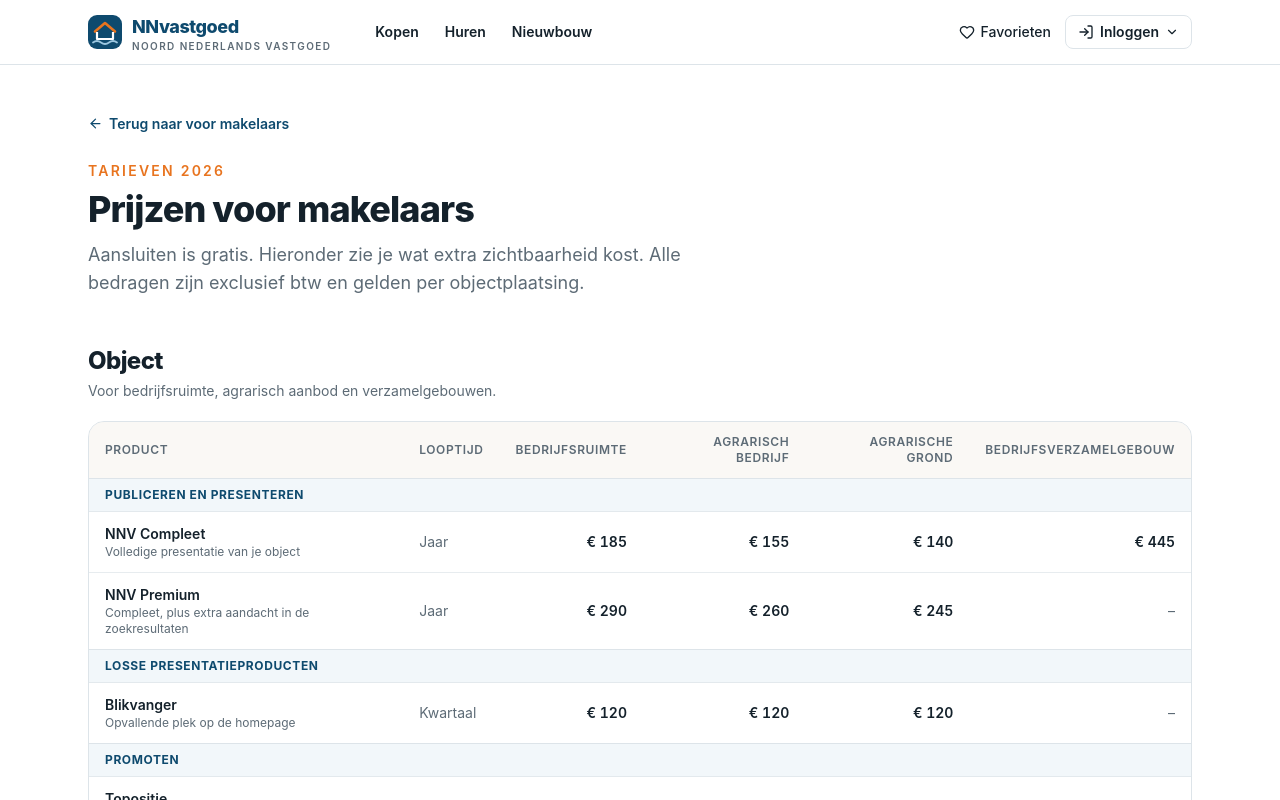
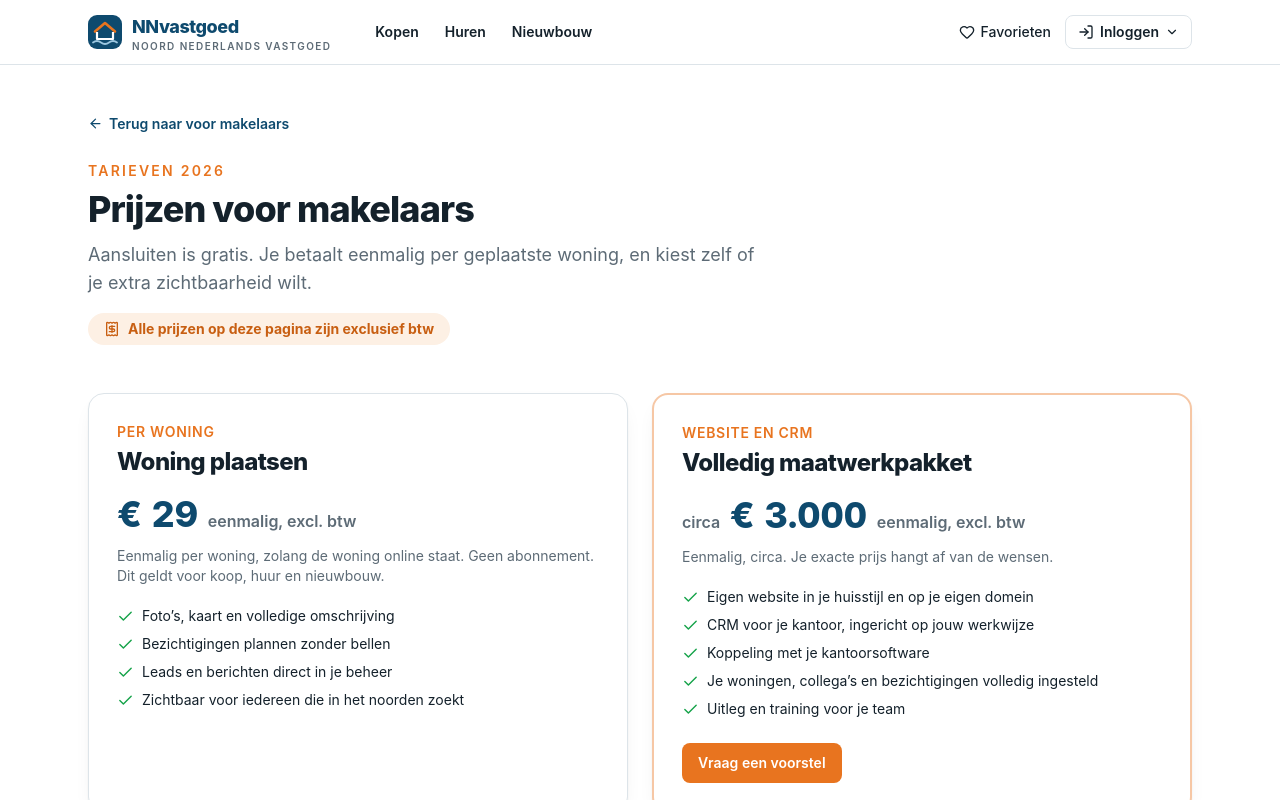
Before and after one commit to Symplution/NNVastgoed, a Next.js app: page /voor-makelaars/prijzen in a window 1280 px wide. Shown: the top 800 px of the page. Built offline with nearby package versions, Linux system fonts and the light colour scheme; no server answers.

Commit message:
Prijzen: woning plaatsen eenmalig per woning, maatwerkpakket circa 3000, alle prijzen excl. btw zichtbaar
Co-Authored-By: Claude Sonnet 5.5 <noreply@anthropic.com>
Claude-Session: https://claude.ai/code/session_01RA4XnstH7Yr9XCtvhe7YEQ

```diff
--- a/src/app/voor-makelaars/aanmelden/page.tsx
+++ b/src/app/voor-makelaars/aanmelden/page.tsx
@@ -12,7 +12,7 @@ const STEPS = [
   { Icon: Network, t: 'Zet je aanbod online', d: 'Voer woningen zelf in, of koppel je kantoorsoftware zodat je aanbod automatisch binnenkomt en bijgewerkt blijft.' },
 ];
 const FAQ = [
-  ['Wat kost het?', 'Aansluiten is gratis. Wil je extra zichtbaarheid, dan zijn er pakketten; die zie je onder Pakketten op de pagina Voor makelaars. Je krijgt nooit een verrassing.'],
+  ['Wat kost het?', 'Aansluiten is gratis. Je betaalt eenmalig per geplaatste woning, en je kunt extra zichtbaarheid of een website en CRM op maat kiezen. Alle pakketten zie je onder Pakketten op de pagina Voor makelaars. Alle prijzen zijn exclusief btw.'],
   ['Voor wie is het?', 'Voor makelaarskantoren met woningen, nieuwbouw, huur of bedrijfsruimte in Groningen, Friesland en Drenthe. Wel of niet NVM maakt niet uit; NVM-kantoren krijgen wel een eigen label.'],
   ['Moet ik mijn software koppelen?', 'Nee. Je kunt woningen ook zelf invoeren. Een koppeling is handig bij veel aanbod: je ziet na elke aanroep wat is verwerkt en wat is afgewezen.'],
   ['Wat gebeurt er met de leads?', 'Elk contactverzoek en elke bezichtiging komt in je beheer en in je inbox, met de woning erbij. Gesprekken met zoekers lopen via het berichtenoverzicht.'],
@@ -49,7 +49,7 @@ export default function Aanmelden() {
           <h2 id="formulier" className="text-2xl font-extrabold tracking-tight">Aanmelden</h2>
           <p className="mt-2 text-muted">Na je aanmelding nemen we contact met je op om je kantoor aan te sluiten.</p>
           <ul className="mt-6 space-y-3 text-sm">
-            {['Aansluiten is gratis', 'Leads direct in je beheer en inbox', 'Zoekers plannen zelf een bezichtiging', 'Koppeling met je kantoorsoftware mogelijk', 'Alleen aanbod in Groningen, Friesland en Drenthe'].map((x) => <li key={x} className="flex gap-2"><CheckCircle2 size={18} className="shrink-0 text-green-600" aria-hidden />{x}</li>)}
+            {['Aansluiten is gratis, betalen per geplaatste woning', 'Leads direct in je beheer en inbox', 'Zoekers plannen zelf een bezichtiging', 'Koppeling met je kantoorsoftware mogelijk', 'Alleen aanbod in Groningen, Friesland en Drenthe'].map((x) => <li key={x} className="flex gap-2"><CheckCircle2 size={18} className="shrink-0 text-green-600" aria-hidden />{x}</li>)}
           </ul>
           <div className="mt-8 rounded-2xl bg-sand p-5 text-sm"><p className="flex items-center gap-2 font-bold"><PartyPopper size={17} aria-hidden /> Al aangesloten?</p><p className="mt-1 text-muted">Log in met je account en authenticator-app om je woningen, bezichtigingen en leads te beheren.</p><Link href="/login" className="btn-primary mt-3">Inloggen voor makelaars</Link></div>
         </div>
--- a/src/app/voor-makelaars/page.tsx
+++ b/src/app/voor-makelaars/page.tsx
@@ -1,6 +1,6 @@
 import type { Metadata } from 'next';
 import Link from 'next/link';
-import { BellRing, CalendarCheck, Inbox, Megaphone, Network, Sparkles, Star, Store, Trophy, Map, Layers, Wand2 } from 'lucide-react';
+import { BellRing, CalendarCheck, Inbox, Megaphone, Network, Sparkles, Star, Store, Trophy, Map, Layers, Wand2, Home, Hammer } from 'lucide-react';
 
 export const metadata: Metadata = { title: 'Voor makelaars', description: 'Toon je woningaanbod aan woningzoekers in Groningen, Friesland en Drenthe. Koppel je kantoorsoftware of beheer je woningen zelf.' };
 
@@ -42,14 +42,16 @@ export default function VoorMakelaars() {
 
       <section className="mt-14" aria-labelledby="pakketten">
         <h2 id="pakketten" className="text-2xl font-extrabold tracking-tight">Pakketten</h2>
-        <p className="mt-2 max-w-2xl text-muted">Aansluiten is gratis. Wil je dat je aanbod of kantoor extra opvalt, dan kies je uit deze pakketten.</p>
+        <p className="mt-2 max-w-2xl text-muted">Aansluiten is gratis en je betaalt eenmalig per geplaatste woning. Wil je dat je aanbod of kantoor extra opvalt, of een website en CRM volledig op maat, dan kies je uit deze pakketten.</p>
         <div className="mt-6 grid gap-4 sm:grid-cols-2 lg:grid-cols-3">
           {[
+            { Icon: Home, t: 'Woning plaatsen', d: 'Een woning online zetten met foto’s, kaart en bezichtigingen. Eenmalig per woning.' },
             { Icon: Layers, t: 'NNV Compleet', d: 'De volledige presentatie van je object, met foto’s, kaart en bezichtigingsplanner. Per jaar.' },
             { Icon: Star, t: 'NNV Premium', d: 'Alles van Compleet, met extra aandacht in de zoekresultaten. Per jaar.' },
             { Icon: Megaphone, t: 'Blikvanger', d: 'Je object op een opvallende plek op de homepage. Per kwartaal.' },
             { Icon: Trophy, t: 'Topositie', d: 'Bovenaan in de zoekresultaten, per week of per maand.' },
             { Icon: Map, t: 'Regio in beeld', d: 'Zichtbaar in één, twee of alle drie de provincies. Per maand.' },
+            { Icon: Hammer, t: 'Volledig maatwerkpakket', d: 'Website, CRM en koppelingen volledig op maat voor jouw kantoor. Eenmalig.' },
             { Icon: Store, t: 'Kantoorpakketten', d: 'Podiumplaats en Kantoorprofiel Pro, om je kantoor in de kijker te zetten.' },
           ].map(({ Icon, t, d }) => (
             <div key={t} className="card flex gap-4 p-5"><span className="inline-flex h-10 w-10 shrink-0 items-center justify-center rounded-xl bg-accent-soft text-accent-dark"><Icon size={20} aria-hidden /></span><div><h3 className="font-bold">{t}</h3><p className="mt-1 text-sm text-muted">{d}</p></div></div>
--- a/src/app/voor-makelaars/prijzen/page.tsx
+++ b/src/app/voor-makelaars/prijzen/page.tsx
@@ -1,7 +1,7 @@
 import type { Metadata } from 'next';
 import Link from 'next/link';
-import { ArrowLeft } from 'lucide-react';
-import { CUSTOM_CAMPAIGNS, OBJECT_TYPES, OFFICE_PRICES, PRICE_GROUPS, euro } from '@/lib/pricing';
+import { ArrowLeft, Check, Receipt } from 'lucide-react';
+import { BESPOKE, CUSTOM_CAMPAIGNS, LISTING_FEE, OBJECT_TYPES, OFFICE_PRICES, PRICE_GROUPS, euro } from '@/lib/pricing';
 
 // Bewust niet in de sitemap, de footer of de zoekresultaten: alleen bereikbaar via "Bekijk prijzen" bij de pakketten.
 export const metadata: Metadata = { title: 'Prijzen voor makelaars', robots: { index: false, follow: false } };
@@ -15,11 +15,30 @@ export default function Prijzen() {
       <Link href="/voor-makelaars" className="focus-ring inline-flex items-center gap-1.5 rounded text-sm font-semibold text-brand hover:underline"><ArrowLeft size={15} aria-hidden /> Terug naar voor makelaars</Link>
       <p className="mt-6 text-sm font-semibold uppercase tracking-[0.16em] text-accent">Tarieven 2026</p>
       <h1 className="mt-2 text-4xl font-extrabold tracking-tight">Prijzen voor makelaars</h1>
-      <p className="mt-3 max-w-2xl text-lg text-muted">Aansluiten is gratis. Hieronder zie je wat extra zichtbaarheid kost. Alle bedragen zijn exclusief btw en gelden per objectplaatsing.</p>
+      <p className="mt-3 max-w-2xl text-lg text-muted">Aansluiten is gratis. Je betaalt eenmalig per geplaatste woning, en kiest zelf of je extra zichtbaarheid wilt.</p>
+      <p className="mt-4 inline-flex items-center gap-2 rounded-full bg-accent-soft px-4 py-1.5 text-sm font-bold text-accent-dark"><Receipt size={16} aria-hidden /> Alle prijzen op deze pagina zijn exclusief btw</p>
+
+      <section className="mt-12 grid gap-6 lg:grid-cols-2" aria-label="Woning plaatsen en maatwerk">
+        <div className="card flex flex-col p-7">
+          <p className="text-sm font-semibold uppercase tracking-wider text-accent">Per woning</p>
+          <h2 className="mt-1 text-2xl font-extrabold tracking-tight">{LISTING_FEE.name}</h2>
+          <p className="mt-4 text-4xl font-extrabold tabular-nums text-brand">{euro(LISTING_FEE.amount)} <span className="text-base font-semibold text-muted">eenmalig, excl. btw</span></p>
+          <p className="mt-3 text-sm text-muted">{LISTING_FEE.note} Dit geldt voor koop, huur en nieuwbouw.</p>
+          <ul className="mt-5 space-y-2 text-sm">{['Foto’s, kaart en volledige omschrijving', 'Bezichtigingen plannen zonder bellen', 'Leads en berichten direct in je beheer', 'Zichtbaar voor iedereen die in het noorden zoekt'].map((x) => <li key={x} className="flex gap-2"><Check size={17} className="mt-0.5 shrink-0 text-green-600" aria-hidden />{x}</li>)}</ul>
+        </div>
+        <div className="card flex flex-col border-2 border-accent/40 p-7">
+          <p className="text-sm font-semibold uppercase tracking-wider text-accent">Website en CRM</p>
+          <h2 className="mt-1 text-2xl font-extrabold tracking-tight">{BESPOKE.name}</h2>
+          <p className="mt-4 text-4xl font-extrabold tabular-nums text-brand"><span className="text-base font-semibold text-muted">circa</span> {euro(BESPOKE.approx)} <span className="text-base font-semibold text-muted">eenmalig, excl. btw</span></p>
+          <p className="mt-3 text-sm text-muted">{BESPOKE.note}</p>
+          <ul className="mt-5 space-y-2 text-sm">{BESPOKE.includes.map((x) => <li key={x} className="flex gap-2"><Check size={17} className="mt-0.5 shrink-0 text-green-600" aria-hidden />{x}</li>)}</ul>
+          <Link href="/contact" className="btn-accent mt-6 self-start">Vraag een voorstel</Link>
+        </div>
+      </section>
 
       <section className="mt-12" aria-labelledby="object">
         <h2 id="object" className="text-2xl font-extrabold tracking-tight">Object</h2>
-        <p className="mt-1 text-sm text-muted">Voor bedrijfsruimte, agrarisch aanbod en verzamelgebouwen.</p>
+        <p className="mt-1 text-sm text-muted">Voor bedrijfsruimte, agrarisch aanbod en verzamelgebouwen. Prijzen per object, excl. btw.</p>
         <div className="mt-5 overflow-x-auto rounded-2xl border border-line bg-white">
           <table className="w-full min-w-[44rem] border-collapse">
             <thead><tr className="border-b border-line bg-sand/60"><th className={th}>Product</th><th className={th}>Looptijd</th>{OBJECT_TYPES.map((t) => <th key={t} className={`${th} text-right`}>{t}</th>)}</tr></thead>
@@ -41,6 +60,7 @@ export default function Prijzen() {
 
       <section className="mt-12" aria-labelledby="kantoor">
         <h2 id="kantoor" className="text-2xl font-extrabold tracking-tight">Kantoor</h2>
+        <p className="mt-1 text-sm text-muted">Prijzen excl. btw.</p>
         <div className="mt-5 overflow-x-auto rounded-2xl border border-line bg-white">
           <table className="w-full min-w-[28rem] border-collapse">
             <thead><tr className="border-b border-line bg-sand/60"><th className={th}>Product</th><th className={th}>Looptijd</th><th className={`${th} text-right`}>Prijs</th></tr></thead>
@@ -52,7 +72,7 @@ export default function Prijzen() {
       <section className="mt-12" aria-labelledby="maat">
         <h2 id="maat" className="text-2xl font-extrabold tracking-tight">Campagne op maat</h2>
         <div className="mt-5 grid gap-4 sm:grid-cols-2">
-          {CUSTOM_CAMPAIGNS.map((c) => <div key={c.name} className="card p-6"><p className="font-bold">{c.name}</p><p className="mt-2 text-sm text-muted">Vanaf</p><p className="text-3xl font-extrabold tabular-nums text-brand">{euro(c.from)}</p></div>)}
+          {CUSTOM_CAMPAIGNS.map((c) => <div key={c.name} className="card p-6"><p className="font-bold">{c.name}</p><p className="mt-2 text-sm text-muted">Vanaf, excl. btw</p><p className="text-3xl font-extrabold tabular-nums text-brand">{euro(c.from)}</p></div>)}
         </div>
         <p className="mt-4 max-w-2xl text-sm text-muted">De prijs van een campagne op maat hangt af van je aanvraag. Neem contact op voor een voorstel; dit product bestel je niet zelf.</p>
       </section>
@@ -61,7 +81,7 @@ export default function Prijzen() {
         <div><h2 className="text-xl font-extrabold">Klaar om aan te sluiten?</h2><p className="mt-1 text-muted">Meld je kantoor aan, wij nemen binnen twee werkdagen contact op.</p></div>
         <div className="flex flex-wrap gap-3"><Link href="/voor-makelaars/aanmelden" className="btn-primary">Aanmelden</Link><Link href="/contact" className="btn-ghost bg-white">Vraag een voorstel</Link></div>
       </div>
-      <p className="mt-8 text-xs text-muted">Onder voorbehoud van type- en drukfouten. Alle prijzen zijn exclusief btw en gelden per objectplaatsing.</p>
+      <p className="mt-8 text-xs text-muted">Onder voorbehoud van type- en drukfouten. Alle prijzen zijn exclusief btw. Objectprijzen gelden per objectplaatsing; woning plaatsen is een eenmalig bedrag per woning.</p>
     </div>
   );
 }
--- a/src/lib/pricing.ts
+++ b/src/lib/pricing.ts
@@ -32,4 +32,15 @@ export const CUSTOM_CAMPAIGNS: { name: string; from: number }[] = [
   { name: 'Projectcampagne op maat', from: 1750 },
 ];
 
+/** Een woning plaatsen: eenmalig per woning (koop, huur of nieuwbouw). */
+export const LISTING_FEE = { name: 'Woning plaatsen', amount: 29, note: 'Eenmalig per woning, zolang de woning online staat. Geen abonnement.' };
+
+/** Website, CRM en koppelingen volledig op maat ingericht voor één kantoor. */
+export const BESPOKE = {
+  name: 'Volledig maatwerkpakket',
+  approx: 3000,
+  note: 'Eenmalig, circa. Je exacte prijs hangt af van de wensen.',
+  includes: ['Eigen website in je huisstijl en op je eigen domein', 'CRM voor je kantoor, ingericht op jouw werkwijze', 'Koppeling met je kantoorsoftware', 'Je woningen, collega’s en bezichtigingen volledig ingesteld', 'Uitleg en training voor je team'],
+};
+
 export const euro = (n: number) => `€ ${n.toLocaleString('nl-NL')}`;
```
Also changed, not shown: 1 other file (tests, documents, lock files or other folders).
